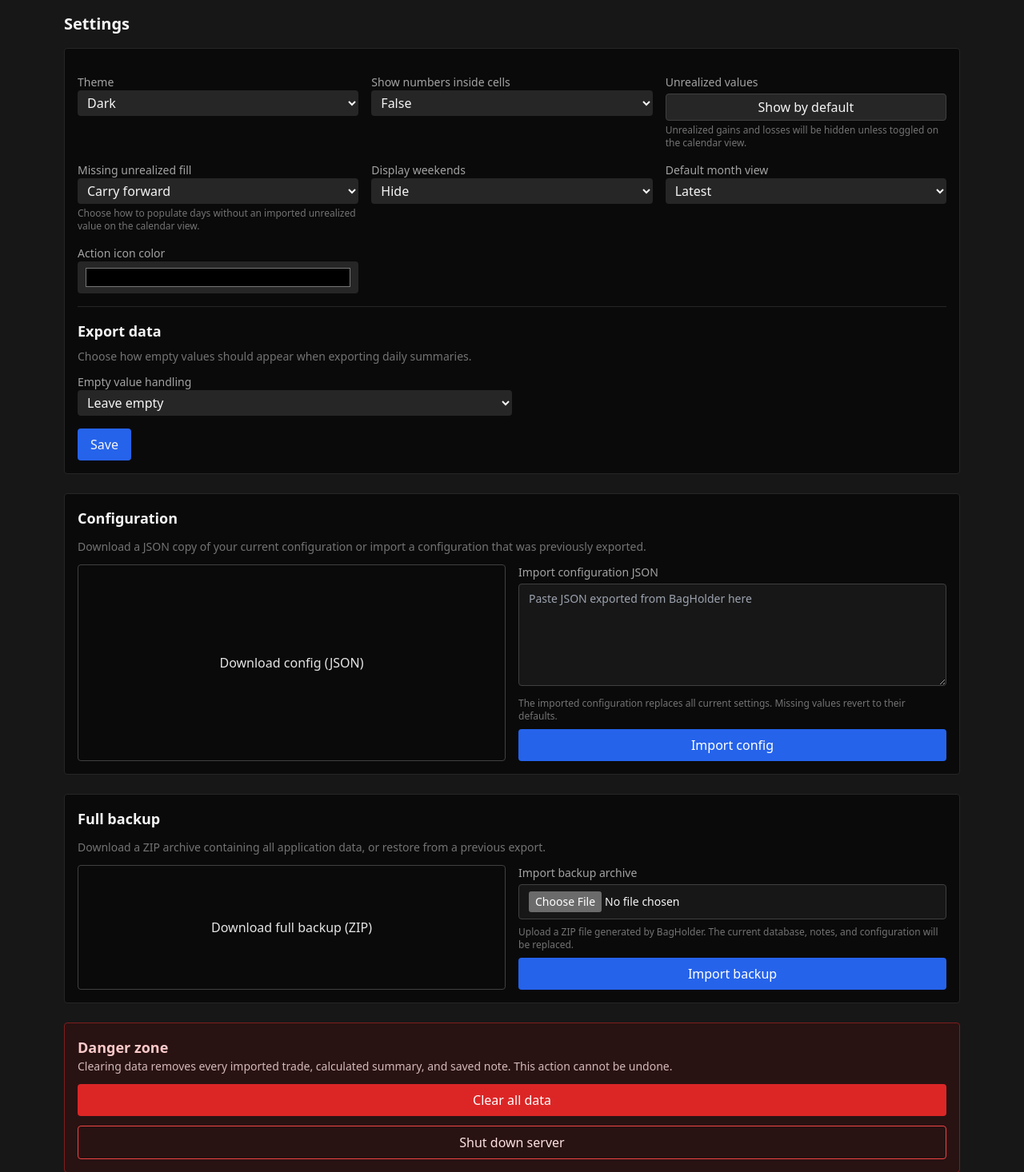
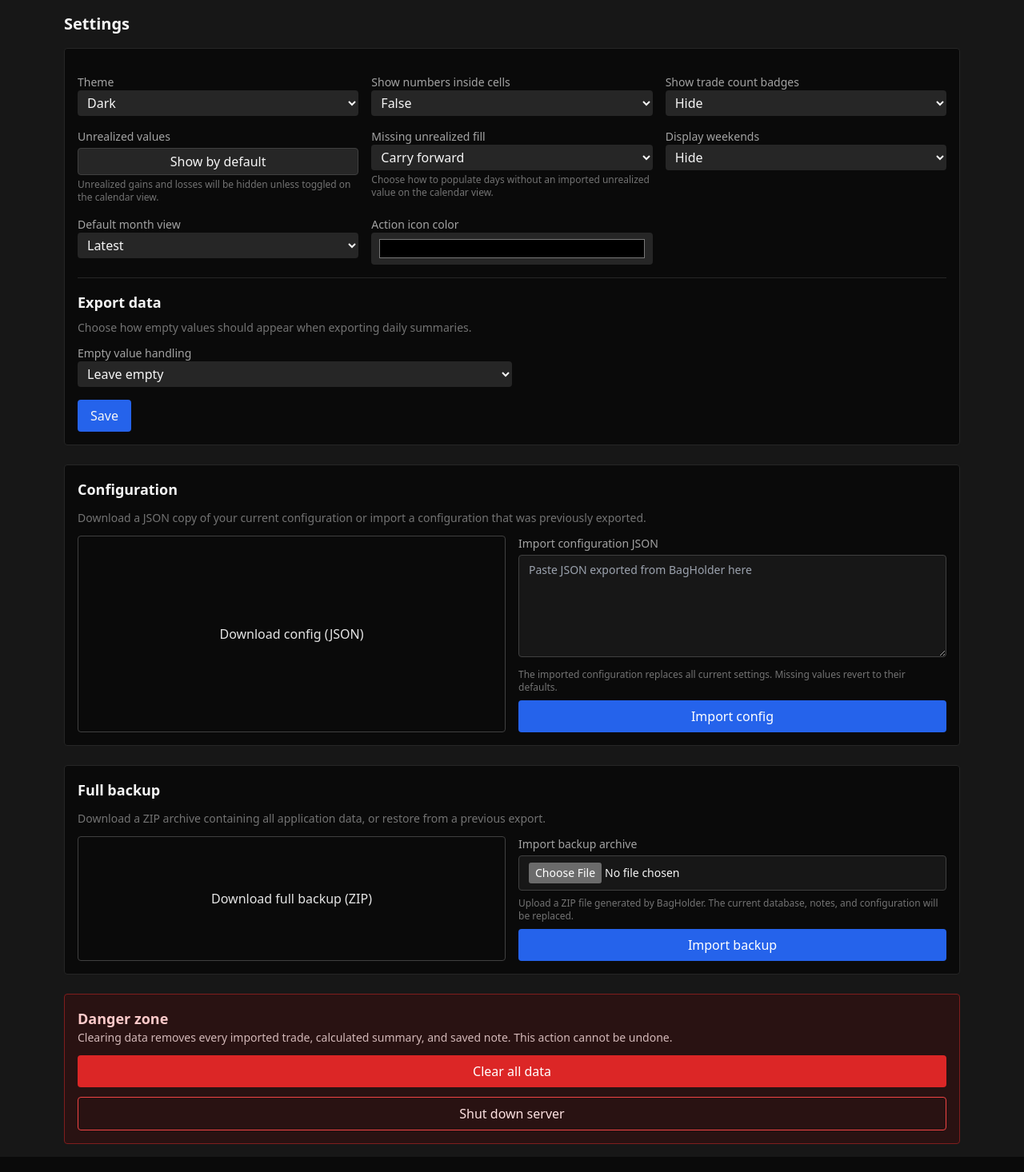
Before and after one commit to Trogdorts/BagHolder, a Python web app: template app/templates/settings.html in a window 1280 px wide. Shown: the part 55-1521 px from the top of the page at 80% size. Run offline with Jinja, Linux system fonts and the light colour scheme; the template is opened without the code that fills it, so the values that code supplies are empty; some libraries are stand-ins or nearby versions.

Commit message:
Add toggle for trade count badges

```diff
--- a/app/api/routes_settings.py
+++ b/app/api/routes_settings.py
@@ -62,6 +62,7 @@ def save_settings(request: Request,
                   theme: str = Form(...),
                   show_text: str = Form("true"),
                   show_unrealized: str = Form("true"),
+                  show_trade_count: str = Form("true"),
                   show_weekends: str = Form("false"),
                   default_view: str = Form("latest"),
                   icon_color: str = Form("#6b7280"),
@@ -71,6 +72,7 @@ def save_settings(request: Request,
     cfg.raw["ui"]["theme"] = theme
     cfg.raw["ui"]["show_text"] = (show_text.lower() == "true")
     cfg.raw["ui"]["show_unrealized"] = (show_unrealized.lower() == "true")
+    cfg.raw["ui"]["show_trade_count"] = (show_trade_count.lower() == "true")
     cfg.raw["ui"]["show_weekends"] = (show_weekends.lower() == "true")
     cfg.raw["view"]["default"] = default_view
     icon_color = icon_color.strip()
--- a/app/core/config.py
+++ b/app/core/config.py
@@ -13,6 +13,7 @@ DEFAULT_CONFIG = {
         "theme": "dark",
         "show_text": True,
         "show_unrealized": True,
+        "show_trade_count": True,
         "show_weekends": False,
         "highlight_weekends": True,
         "auto_dark_mode": True,
--- a/app/templates/calendar.html
+++ b/app/templates/calendar.html
@@ -2,6 +2,7 @@
 {% block content %}
 {% set ui_cfg = cfg.get('ui', {}) %}
 {% set show_unrealized_default = ui_cfg.get('show_unrealized', True) %}
+{% set show_trade_count_badges = ui_cfg.get('show_trade_count', True) %}
 <div x-data="{
         showUnrealized: {{ 'true' if show_unrealized_default else 'false' }},
         exportOpen: false,
@@ -113,7 +114,7 @@
             </svg>
             <span class="sr-only">View trades</span>
             {% set trade_count = d.trades|length %}
-            {% if trade_count %}
+            {% if trade_count and show_trade_count_badges %}
             <span class="absolute -top-1 -right-1 min-w-[1.25rem] rounded-full bg-emerald-400 text-neutral-900 text-[10px] font-semibold px-1 text-center">{{ trade_count }}</span>
             {% endif %}
           </button>
--- a/app/templates/settings.html
+++ b/app/templates/settings.html
@@ -30,6 +30,7 @@
   </div>
 {% endif %}
 {% set show_unrealized = cfg.ui.get('show_unrealized', True) %}
+{% set show_trade_count = cfg.ui.get('show_trade_count', True) %}
 {% set unrealized_fill = cfg.ui.get('unrealized_fill_strategy', 'carry_forward') %}
 {% set export_fill_empty = cfg.export.get('fill_empty_with_zero', True) %}
 <form method="post" action="/settings" class="space-y-4 bg-neutral-950 p-4 rounded border border-neutral-800"
@@ -79,6 +80,13 @@
       <select name="show_text" class="bg-neutral-800 rounded px-2 py-1 w-full">
         <option value="true" {% if cfg.ui.show_text %}selected{% endif %}>True</option>
         <option value="false" {% if not cfg.ui.show_text %}selected{% endif %}>False</option>
+      </select>
+    </label>
+    <label class="block">
+      <span class="block text-sm text-neutral-400">Show trade count badges</span>
+      <select name="show_trade_count" class="bg-neutral-800 rounded px-2 py-1 w-full">
+        <option value="true" {% if show_trade_count %}selected{% endif %}>Show</option>
+        <option value="false" {% if not show_trade_count %}selected{% endif %}>Hide</option>
       </select>
     </label>
     <div class="block">
```
Also changed, not shown: tests/api/test_settings.py (+4 -0 lines).
